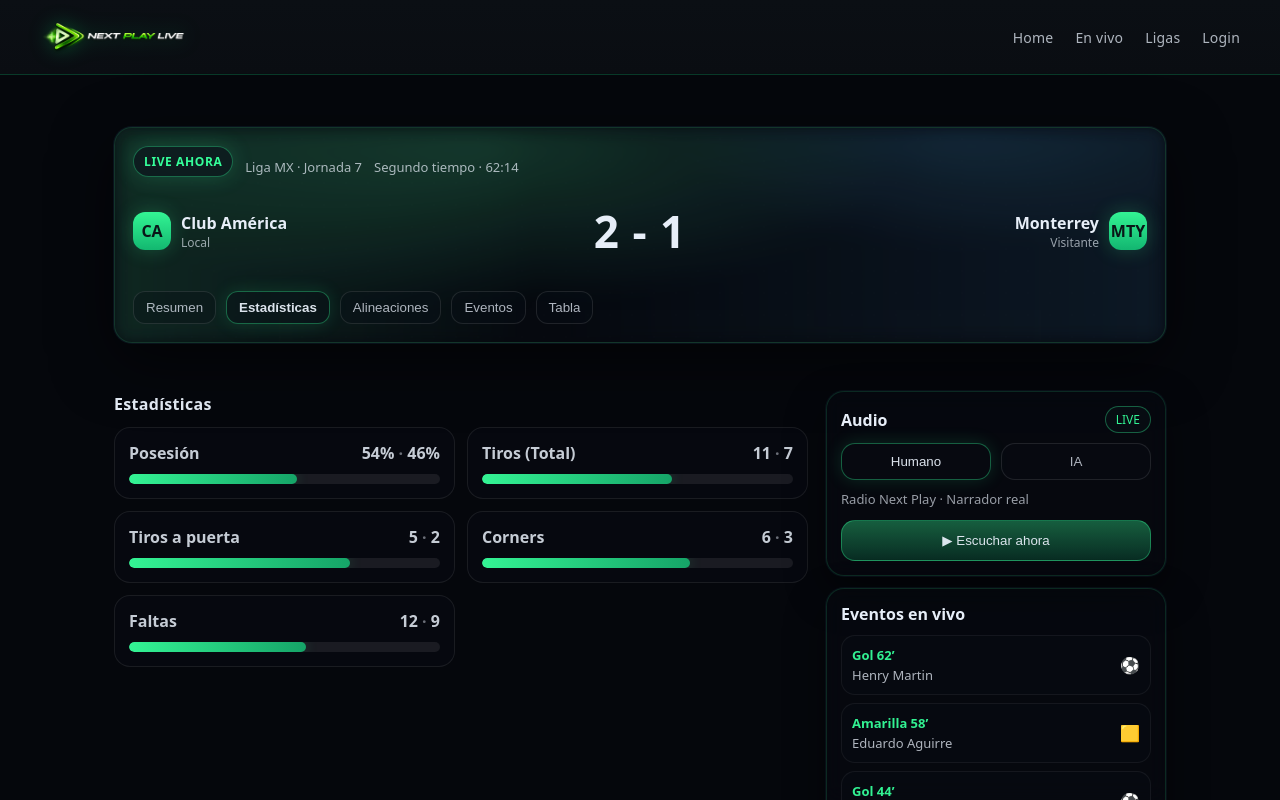
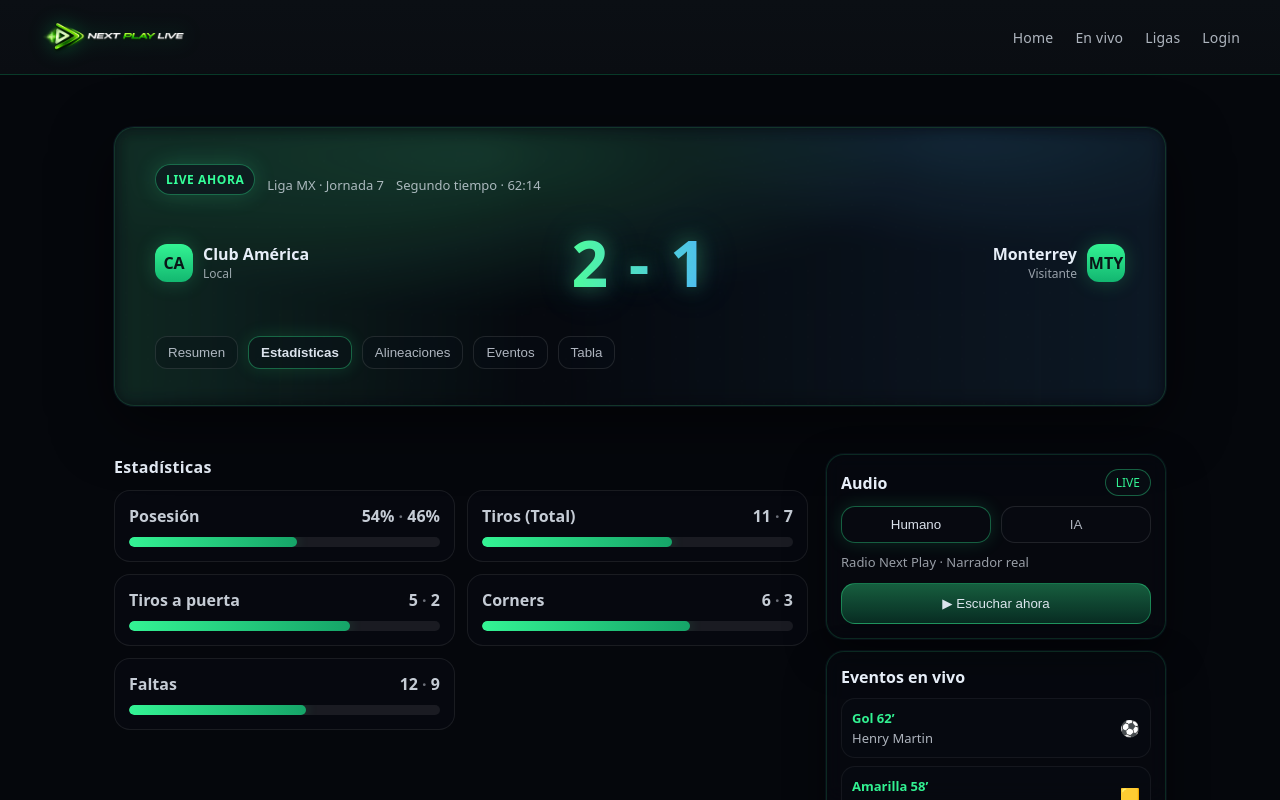
Before and after one commit to jonkas43/nextplaylive, a Next.js app: page / in a window 1280 px wide. Built offline with nearby package versions, Linux system fonts and the light colour scheme.

Commit message:
Gaming: big neon score

```diff
--- a/app/globals.css
+++ b/app/globals.css
@@ -527,3 +527,20 @@
   background: rgba(10,14,22,.35);
   backdrop-filter: blur(10px);
 }
+
+.score {
+  font-size: 64px;
+  font-weight: 800;
+  letter-spacing: 2px;
+  background: linear-gradient(90deg, #50ff9a, #50b4ff);
+  -webkit-background-clip: text;
+  -webkit-text-fill-color: transparent;
+  text-shadow:
+    0 0 20px rgba(80,255,154,.35),
+    0 0 40px rgba(80,180,255,.25);
+}
+
+.heroCard {
+  padding: 36px 40px;
+  border-radius: 20px;
+}
```
